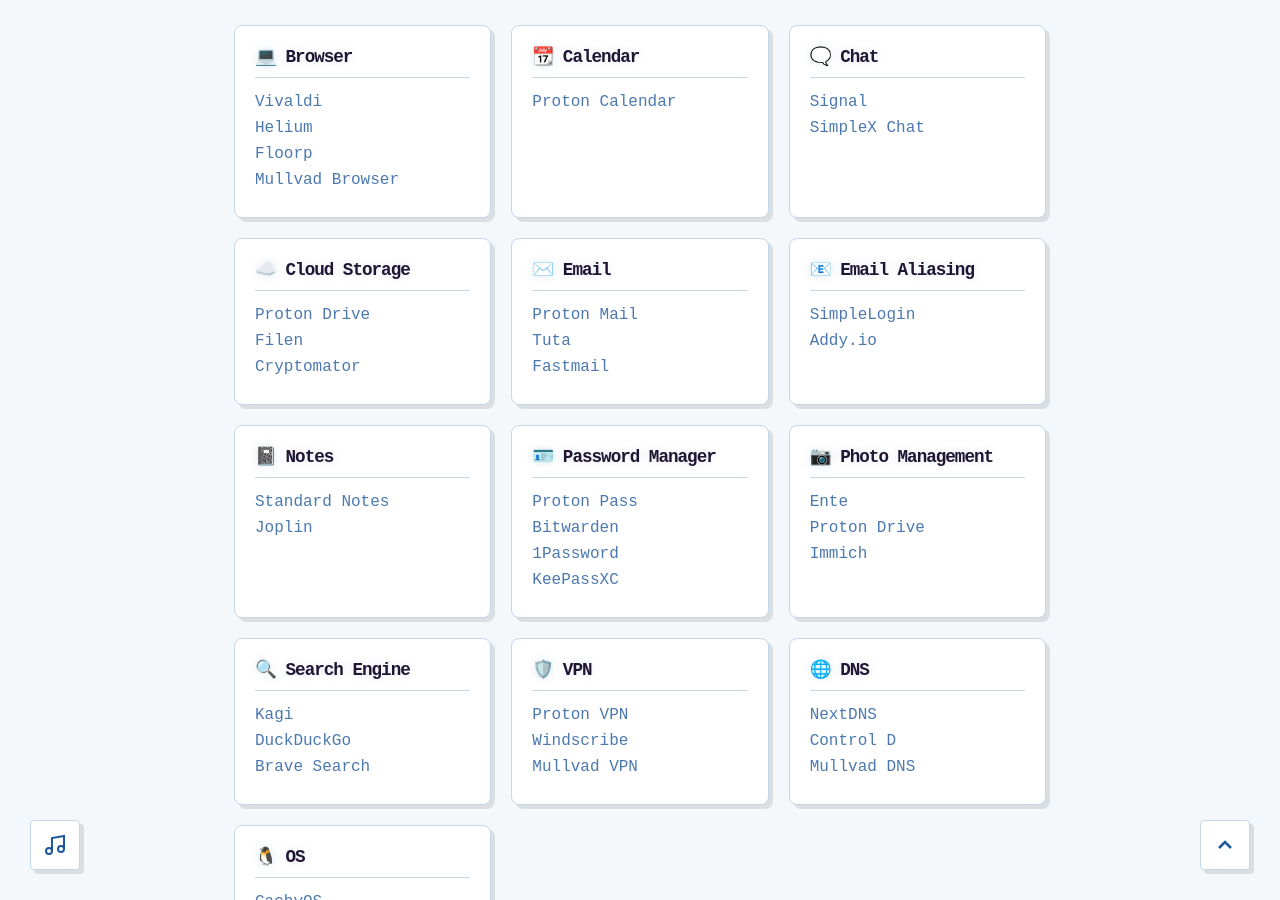
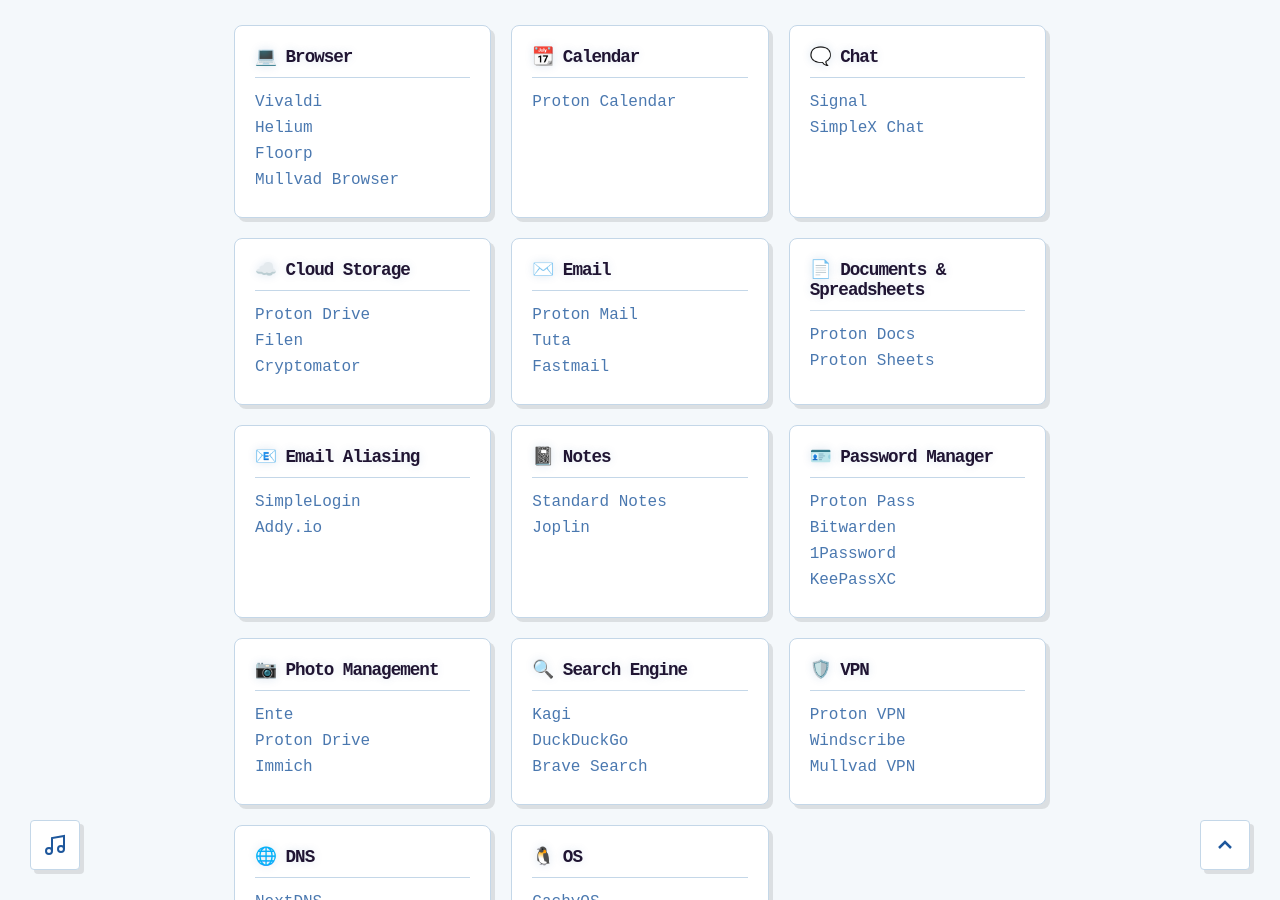
Before and after one commit to PASSK3YS/PASSK3YS.github.io, a Jekyll site: the page built from tools/myrecommendations.md, in a window 1280 px wide and 900 px high, scrolled down 310 px. Built offline with Jekyll 4.4.1, drawn with Linux system fonts in a browser that asks for light colours.

Commit message:
Add docs and sheets section to recommendations

```diff
--- a/tools/myrecommendations.md
+++ b/tools/myrecommendations.md
@@ -54,6 +54,14 @@
               <li><a href="https://proton.me/mail" target="_blank">Proton Mail</a></li>
               <li><a href="https://tuta.com" target="_blank">Tuta</a></li>
               <li><a href="https://fastmail.com" target="_blank">Fastmail</a></li>
+          </ul>
+      </div>
+
+      <div class="grid-item">
+          <h3>📄 Documents & Spreadsheets</h3>
+          <ul>
+              <li><a href="https://proton.me/docs" target="_blank">Proton Docs</a></li>
+              <li><a href="https://proton.me/sheets" target="_blank">Proton Sheets</a></li>
           </ul>
       </div>
 
```
